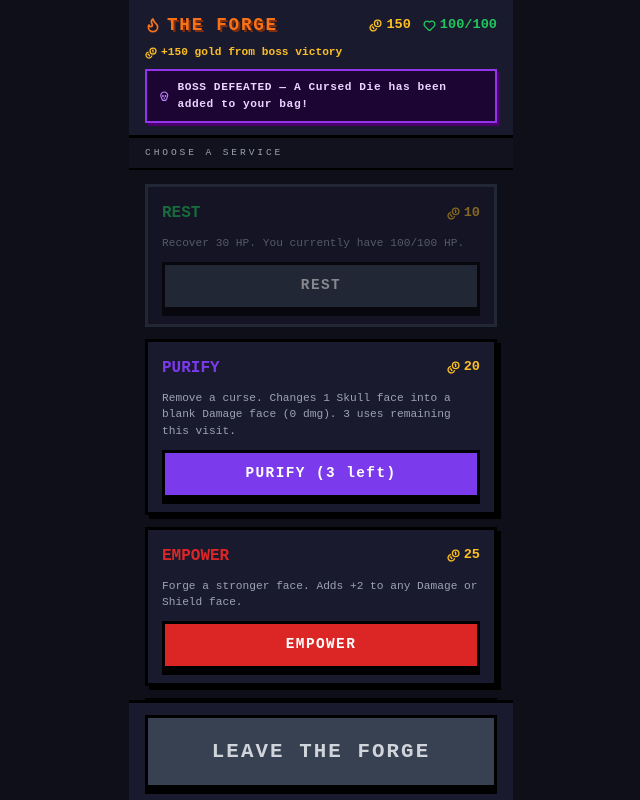
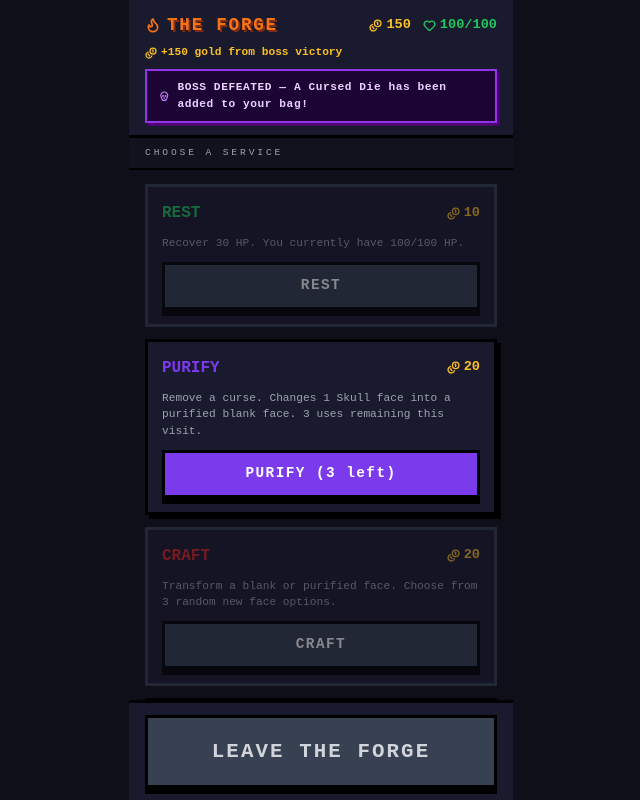
Before and after one commit to jacobgamby09/Dice-Dungeon, a React (Vite) app: page / in a window 1280 px wide. Both pictures are taken after a click on the button "DEV: Jump to Forge with 150g + 4 loot dice". Shown: the whole page, without its empty margins (319-959 px from the left). Built offline with nearby package versions, Linux system fonts and the light colour scheme; a web font is replaced by a local one.

Commit message:
Crafting

```diff
--- a/src/components/ShopScreen.tsx
+++ b/src/components/ShopScreen.tsx
@@ -3,6 +3,7 @@ import { Coins, Heart, Shield, Swords, Skull, Flame, ArrowLeft, Droplets, Star,
 import { useGameStore } from '../store/gameStore'
 import { dieTypeStyle, faceColor } from './DieCard'
 import type { Die, DieFace } from '../store/gameStore'
+import { DiceInspectorModal } from './DiceInspectorModal'
 
 // ── Die display names ─────────────────────────────────────────────────────────
 
@@ -39,7 +40,26 @@ function FaceIcon({ type, size = 13 }: { type: DieFace['type']; size?: number })
 
 // ── Shop action type ──────────────────────────────────────────────────────────
 
-type ShopAction = 'purify' | 'empower' | 'merge' | null
+type ShopAction = 'purify' | 'craft' | 'merge' | null
+
+// ── Craft option generator ────────────────────────────────────────────────────
+
+const CRAFT_TYPES: Array<DieFace['type']> = ['damage', 'shield', 'heal', 'lifesteal']
+
+function generateCraftOptions(): DieFace[] {
+  const shuffled = [...CRAFT_TYPES].sort(() => Math.random() - 0.5)
+  return shuffled.slice(0, 3).map((type) => ({
+    type,
+    value: Math.floor(Math.random() * 6) + 1,
+  }))
+}
+
+const FACE_LABELS: Partial<Record<DieFace['type'], string>> = {
+  damage:    'Damage',
+  shield:    'Shield',
+  heal:      'Heal',
+  lifesteal: 'Lifesteal',
+}
 
 // ── Action card ───────────────────────────────────────────────────────────────
 
@@ -88,21 +108,27 @@ function ActionCard({
 
 // ── Die picker row ────────────────────────────────────────────────────────────
 
-function DiePickerRow({ die, isHighlighted, onClick }: { die: Die; isHighlighted?: boolean; onClick: () => void }) {
+function DiePickerRow({
+  die, isHighlighted, allowCursed, onClick,
+}: {
+  die: Die; isHighlighted?: boolean; allowCursed?: boolean; onClick: () => void
+}) {
   const s        = dieTypeStyle[die.dieType]
   const name     = DIE_NAMES[die.dieType] ?? die.dieType.toUpperCase()
   const level    = die.mergeLevel ?? 0
   const isCursed = die.dieType === 'cursed'
+  const disabled = isCursed && !allowCursed
+
   return (
     <button
-      onClick={isCursed ? undefined : onClick}
+      onClick={disabled ? undefined : onClick}
       style={{
         background: '#1a1a2e',
         border: `3px solid ${isHighlighted ? '#d97706' : '#000'}`,
         boxShadow: isHighlighted ? '4px 4px 0 #d97706' : '4px 4px 0 #000',
         padding: '10px 14px', width: '100%', color: '#fff',
-        cursor: isCursed ? 'not-allowed' : 'pointer',
-        opacity: isCursed ? 0.45 : 1,
+        cursor: disabled ? 'not-allowed' : 'pointer',
+        opacity: disabled ? 0.45 : 1,
         display: 'flex', alignItems: 'center', gap: 10, textAlign: 'left',
       }}
     >
@@ -116,7 +142,7 @@ function DiePickerRow({ die, isHighlighted, onClick }: { die: Die; isHighlighted
           <span style={{ color: '#f59e0b', fontWeight: 900, marginLeft: 4 }}>+{level}</span>
         )}
       </span>
-      {isCursed
+      {disabled
         ? <span style={{ marginLeft: 'auto', fontSize: '0.6rem', color: '#ef4444', letterSpacing: '0.1em' }}>CANNOT MERGE</span>
         : <span style={{ marginLeft: 'auto', fontSize: '0.6rem', color: '#6b7280', letterSpacing: '0.1em' }}>SELECT</span>
       }
@@ -129,14 +155,14 @@ function DiePickerRow({ die, isHighlighted, onClick }: { die: Die; isHighlighted
 function FacePickerGrid({
   die, activeAction, onFaceSelect,
 }: {
-  die: Die; activeAction: 'purify' | 'empower'
+  die: Die; activeAction: 'purify' | 'craft'
   onFaceSelect: (faceIndex: number, face: DieFace) => void
 }) {
   const s = dieTypeStyle[die.dieType]
 
   function isEligible(face: DieFace) {
-    if (activeAction === 'purify')  return face.type === 'skull'
-    if (activeAction === 'empower') return face.type === 'damage' || face.type === 'shield'
+    if (activeAction === 'purify') return face.type === 'skull'
+    if (activeAction === 'craft')  return face.type === 'blank' || face.type === 'purified_skull'
     return false
   }
 
@@ -159,8 +185,9 @@ function FacePickerGrid({
               opacity: eligible ? 1 : 0.3,
             }}
           >
-            {face.type === 'blank' ? null
-            : face.type === 'purified_skull' ? (
+            {face.type === 'blank' ? (
+              <span style={{ fontSize: '0.6rem', color: eligible ? s.text : '#4b5563', letterSpacing: '0.1em' }}>BLANK</span>
+            ) : face.type === 'purified_skull' ? (
               <div style={{ position: 'relative', display: 'flex', alignItems: 'center', justifyContent: 'center' }}>
                 <Skull size={22} color="#ffffff" strokeWidth={2.5} />
                 <svg style={{ position: 'absolute', pointerEvents: 'none', zIndex: 10 }} width="28" height="28" viewBox="0 0 28 28">
@@ -193,7 +220,7 @@ function FacePickerGrid({
 export function ShopScreen() {
   const {
     player, gold, inventory, lastGoldEarned, justDefeatedBoss,
-    shopHeal, shopModifyFace, shopMergeDice, leaveShop,
+    shopHeal, shopModifyFace, shopMergeDice, shopCraftFace, leaveShop,
     purifyUsesThisShop,
   } = useGameStore()
   const unlockedNodes = useGameStore((s) => s.unlockedNodes)
@@ -204,20 +231,34 @@ export function ShopScreen() {
   const [selectedDieId, setSelectedDieId] = useState<string | null>(null)
   const [firstMergeId, setFirstMergeId]   = useState<string | null>(null)
   const [mergeError, setMergeError]       = useState<string | false>(false)
+  const [craftOptions, setCraftOptions]   = useState<DieFace[] | null>(null)
+  const [craftFaceIndex, setCraftFaceIndex] = useState<number | null>(null)
+  const [inspectDieId, setInspectDieId]   = useState<string | null>(null)
 
   const selectedDie = selectedDieId
     ? inventory.find((d) => d.id === selectedDieId) ?? null
     : null
 
-  function handleFaceSelect(faceIndex: number, face: DieFace) {
+  function handleFaceSelect(faceIndex: number, _face: DieFace) {
     if (!selectedDieId) return
     if (activeAction === 'purify') {
       shopModifyFace(selectedDieId, faceIndex, { type: 'purified_skull', value: 0 }, 20)
-    } else if (activeAction === 'empower') {
-      shopModifyFace(selectedDieId, faceIndex, { type: face.type, value: face.value + 2 }, 25)
+      setActiveAction(null)
+      setSelectedDieId(null)
+    } else if (activeAction === 'craft') {
+      setCraftFaceIndex(faceIndex)
+      setCraftOptions(generateCraftOptions())
     }
+  }
+
+  function handleCraftOptionSelect(face: DieFace) {
+    if (!selectedDieId || craftFaceIndex === null) return
+    shopCraftFace(selectedDieId, craftFaceIndex, face)
+    setInspectDieId(selectedDieId)
     setActiveAction(null)
     setSelectedDieId(null)
+    setCraftOptions(null)
+    setCraftFaceIndex(null)
   }
 
   function handleMergeSelect(dieId: string) {
@@ -258,12 +299,15 @@ export function ShopScreen() {
   }
 
   function handleBack() {
-    if (activeAction === 'merge' && firstMergeId !== null) {
+    if (activeAction === 'craft' && craftOptions !== null) {
+      setCraftOptions(null); setCraftFaceIndex(null)
+    } else if (activeAction === 'merge' && firstMergeId !== null) {
       setFirstMergeId(null); setMergeError(false)
-    } else if (selectedDieId) {
+    } else if (selectedDieId !== null) {
       setSelectedDieId(null)
     } else {
       setActiveAction(null); setFirstMergeId(null)
+      setCraftOptions(null); setCraftFaceIndex(null)
     }
   }
 
@@ -279,13 +323,22 @@ export function ShopScreen() {
       return d.dieType === d2.dieType
     }))
 
+  const canCraft = gold >= 20 &&
+    inventory.some((d) => d.faces.some((f) => f.type === 'blank' || f.type === 'purified_skull'))
+
+  const craftEligibleDice = inventory.filter((d) =>
+    d.faces.some((f) => f.type === 'blank' || f.type === 'purified_skull')
+  )
+
   const subheaderText =
-    activeAction === null        ? 'Choose a service'                        :
-    activeAction === 'merge' && firstMergeId === null ? 'Select first die to merge'      :
-    activeAction === 'merge' && firstMergeId !== null ? 'Select an identical die to merge' :
-    selectedDieId === null
-      ? (activeAction === 'purify' ? 'Select a die to purify'  : 'Select a die to empower')
-      : (activeAction === 'purify' ? 'Select a skull face'     : 'Select a face to empower')
+    activeAction === null                                    ? 'Choose a service'               :
+    activeAction === 'merge' && firstMergeId === null        ? 'Select first die to merge'      :
+    activeAction === 'merge' && firstMergeId !== null        ? 'Select a die to merge with'     :
+    activeAction === 'craft' && selectedDieId === null       ? 'Select a die to craft'          :
+    activeAction === 'craft' && craftOptions !== null        ? 'Choose your new face'           :
+    activeAction === 'craft' && selectedDieId !== null       ? 'Select a face to replace'       :
+    selectedDieId === null                                   ? 'Select a die to purify'         :
+                                                               'Select a skull face'
 
   return (
     <div style={{
@@ -393,19 +446,19 @@ export function ShopScreen() {
             <ActionCard
               label="PURIFY"
               cost={20}
-              description={`Remove a curse. Changes 1 Skull face into a blank Damage face (0 dmg). ${3 - purifyUsesThisShop} use${3 - purifyUsesThisShop === 1 ? '' : 's'} remaining this visit.`}
+              description={`Remove a curse. Changes 1 Skull face into a purified blank face. ${3 - purifyUsesThisShop} use${3 - purifyUsesThisShop === 1 ? '' : 's'} remaining this visit.`}
               disabled={gold < 20 || purifyUsesThisShop >= 3}
               accentColor="#7c3aed"
               buttonLabel={`PURIFY (${3 - purifyUsesThisShop} left)`}
               onSelect={() => { setActiveAction('purify'); setSelectedDieId(null) }}
             />
             <ActionCard
-              label="EMPOWER"
-              cost={25}
-              description="Forge a stronger face. Adds +2 to any Damage or Shield face."
-              disabled={gold < 25}
+              label="CRAFT"
+              cost={20}
+              description="Transform a blank or purified face. Choose from 3 random new face options."
+              disabled={!canCraft}
               accentColor="#dc2626"
-              onSelect={() => { setActiveAction('empower'); setSelectedDieId(null) }}
+              onSelect={() => { setActiveAction('craft'); setSelectedDieId(null) }}
             />
             <ActionCard
               label="MERGE"
@@ -418,12 +471,26 @@ export function ShopScreen() {
           </>
         )}
 
-        {/* Die selection view — purify / empower */}
-        {(activeAction === 'purify' || activeAction === 'empower') && selectedDieId === null && inventory.map((die) => (
-          <DiePickerRow key={die.id} die={die} onClick={() => setSelectedDieId(die.id)} />
+        {/* Die selection — purify (cursed allowed) */}
+        {activeAction === 'purify' && selectedDieId === null && inventory.map((die) => (
+          <DiePickerRow key={die.id} die={die} allowCursed onClick={() => setSelectedDieId(die.id)} />
         ))}
 
-        {/* Die selection view — merge */}
+        {/* Die selection — craft (only eligible dice, cursed not disabled here either if it has blank faces) */}
+        {activeAction === 'craft' && selectedDieId === null && craftOptions === null && (
+          <>
+            {craftEligibleDice.length === 0
+              ? <p style={{ fontSize: '0.65rem', color: '#6b7280', textAlign: 'center', margin: 0 }}>
+                  No dice with blank or purified faces to craft
+                </p>
+              : craftEligibleDice.map((die) => (
+                  <DiePickerRow key={die.id} die={die} allowCursed onClick={() => setSelectedDieId(die.id)} />
+                ))
+            }
+          </>
+        )}
+
+        {/* Die selection — merge */}
         {activeAction === 'merge' && (
           <>
             {inventory.map((die) => (
@@ -445,8 +512,8 @@ export function ShopScreen() {
           </>
         )}
 
-        {/* Face selection view — purify / empower */}
-        {(activeAction === 'purify' || activeAction === 'empower') && selectedDie !== null && (
+        {/* Face selection — purify or craft (before options shown) */}
+        {(activeAction === 'purify' || (activeAction === 'craft' && craftOptions === null)) && selectedDie !== null && (
           <div style={{ display: 'flex', flexDirection: 'column', gap: 12 }}>
             <div style={{
               display: 'flex', alignItems: 'center', gap: 8,
@@ -467,7 +534,7 @@ export function ShopScreen() {
             </div>
             <FacePickerGrid
               die={selectedDie}
-              activeAction={activeAction}
+              activeAction={activeAction as 'purify' | 'craft'}
               onFaceSelect={handleFaceSelect}
             />
             <p style={{
@@ -476,8 +543,53 @@ export function ShopScreen() {
             }}>
               {activeAction === 'purify'
                 ? 'Only skull faces can be purified'
-                : 'Only damage and shield faces can be empowered'}
+                : 'Select a blank or purified face to overwrite'}
             </p>
+          </div>
+        )}
+
+        {/* Craft option picker */}
+        {activeAction === 'craft' && craftOptions !== null && (
+          <div style={{ display: 'flex', flexDirection: 'column', gap: 14 }}>
+            <p style={{
+              fontSize: '0.65rem', color: '#9ca3af',
+              textAlign: 'center', margin: 0, letterSpacing: '0.05em',
+            }}>
+              Pick one face to permanently add to your die
+            </p>
+            <div style={{ display: 'grid', gridTemplateColumns: 'repeat(3, 1fr)', gap: 10 }}>
+              {craftOptions.map((face, i) => {
+                const color = faceColor[face.type]
+                return (
+                  <button
+                    key={i}
+                    onClick={() => handleCraftOptionSelect(face)}
+                    style={{
+                      background: '#1a1a2e',
+                      border: '3px solid #000',
+                      boxShadow: '3px 3px 0 #000',
+                      padding: '18px 8px 14px',
+                      cursor: 'pointer',
+                      display: 'flex', flexDirection: 'column', alignItems: 'center', gap: 6,
+                      transition: 'border-color 0.1s',
+                    }}
+                    onMouseEnter={(e) => (e.currentTarget.style.borderColor = color)}
+                    onMouseLeave={(e) => (e.currentTarget.style.borderColor = '#000')}
+                  >
+                    <FaceIcon type={face.type} size={26} />
+                    <span style={{ fontSize: '1.4rem', fontWeight: 900, color, lineHeight: 1 }}>
+                      {face.value}
+                    </span>
+                    <span style={{
+                      fontSize: '0.5rem', color: '#6b7280',
+                      textTransform: 'uppercase', letterSpacing: '0.15em',
+                    }}>
+                      {FACE_LABELS[face.type] ?? face.type}
+                    </span>
+                  </button>
+                )
+              })}
+            </div>
           </div>
         )}
       </div>
@@ -497,6 +609,19 @@ export function ShopScreen() {
           </button>
         </div>
       )}
+
+      {/* Post-craft die inspection */}
+      {inspectDieId !== null && (() => {
+        const die = inventory.find((d) => d.id === inspectDieId)
+        if (!die) return null
+        return (
+          <DiceInspectorModal
+            types={[die.dieType]}
+            mergeLevel={die.mergeLevel}
+            onClose={() => setInspectDieId(null)}
+          />
+        )
+      })()}
     </div>
   )
 }
```
Also changed, not shown: src/store/gameStore.ts (+12 -0 lines).
